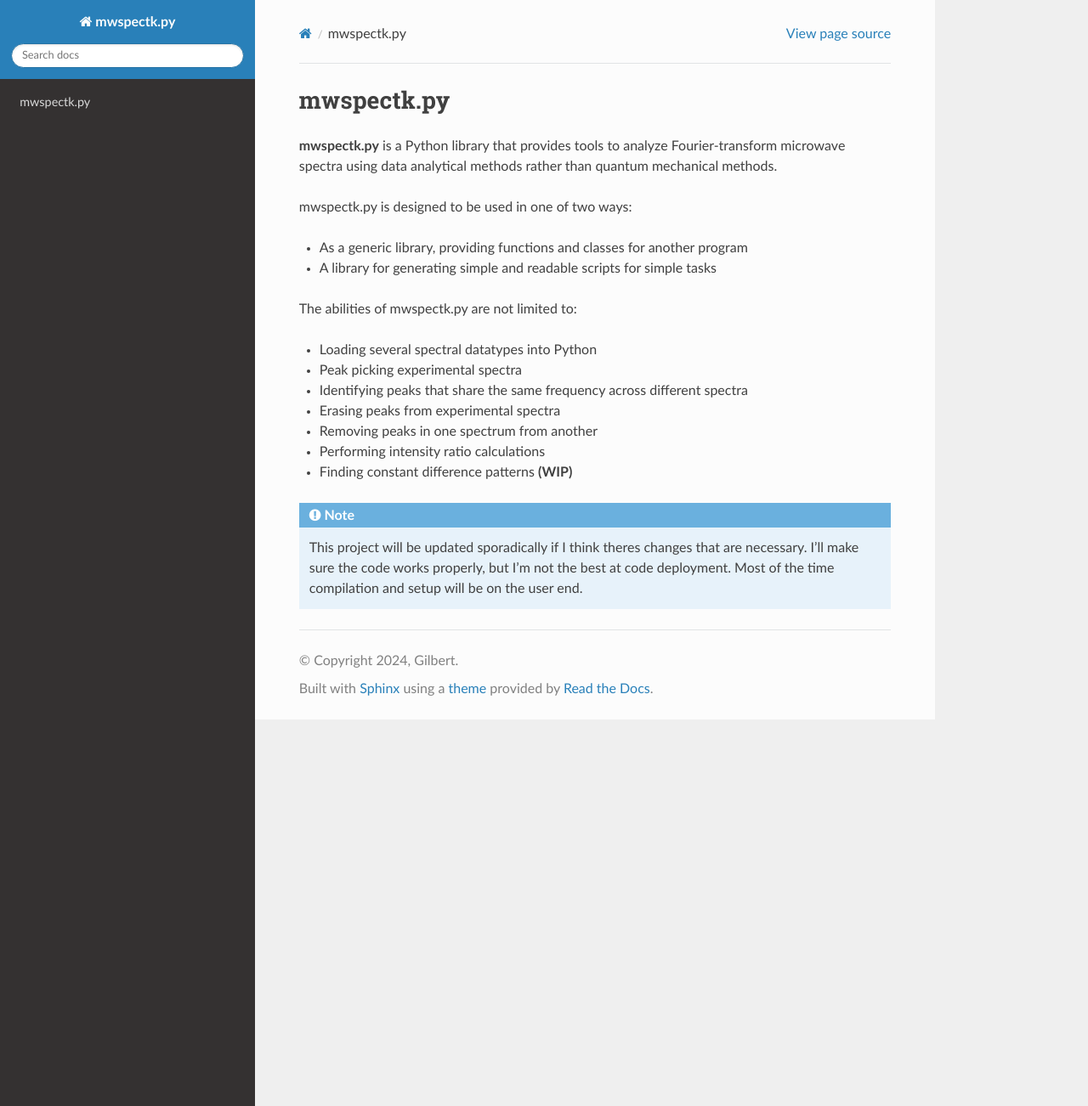
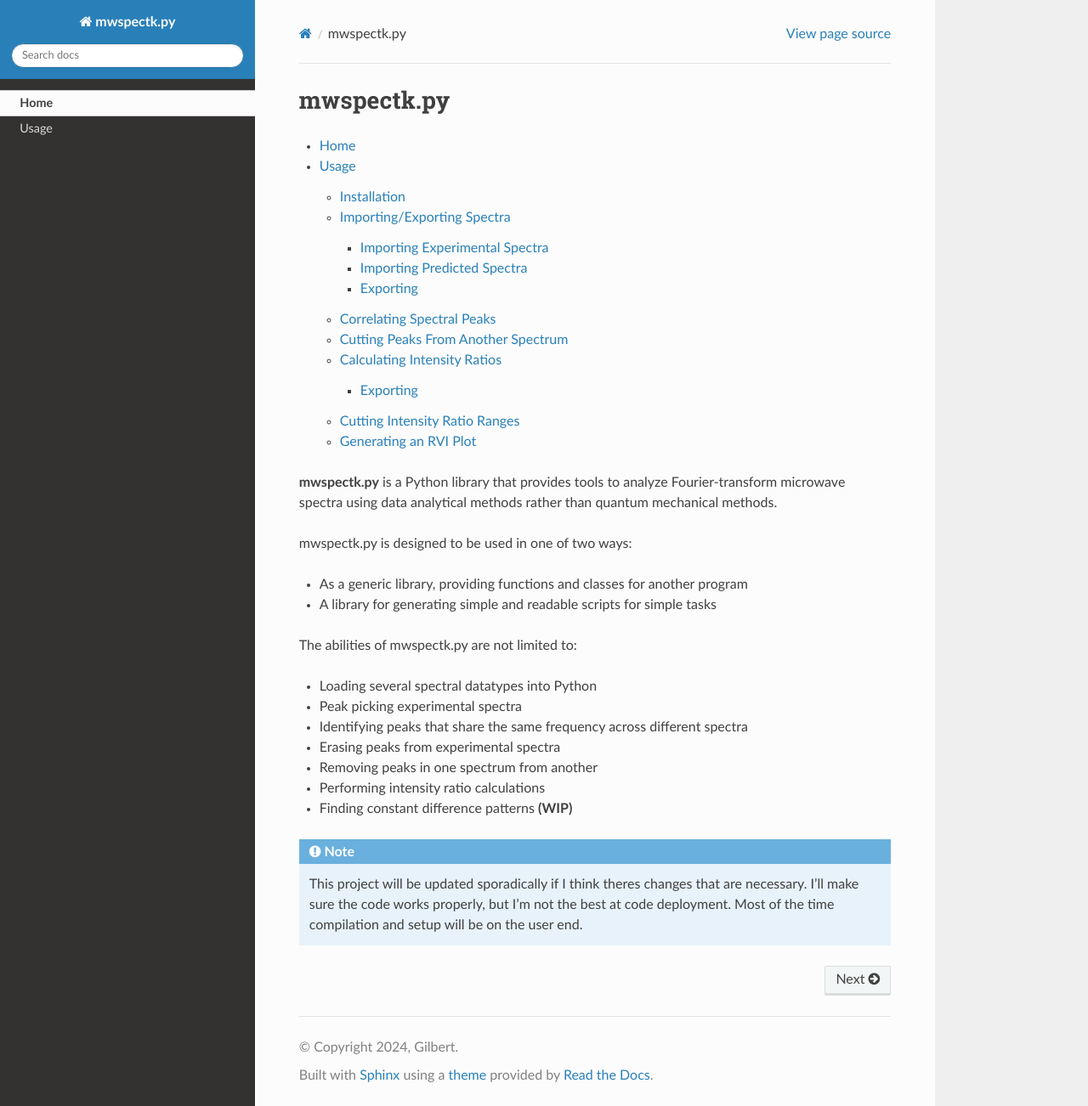
Before and after one commit to ArchonX64/mwspectk, a Sphinx documentation site: the page built from docs/source/index.rst, in a window 1280 px wide and 1302 px high. Shown: the whole window at 85% size. Built offline with Sphinx 7.4.7 and the Read the Docs theme 3.1.0, drawn with Linux system fonts in a browser that asks for light colours.

Commit message:
Updated documentation

```diff
--- a/docs/source/api.rst
+++ b/docs/source/api.rst
@@ -1,7 +1,2 @@
 API
 ===
-
-.. autosummary::
-   :toctree: generated
-
-   lumache
--- a/docs/source/index.rst
+++ b/docs/source/index.rst
@@ -1,5 +1,9 @@
 mwspectk.py
 ===================================
+
+.. toctree::
+    Home <self>
+    usage
 
 **mwspectk.py** is a Python library that provides tools to analyze
 Fourier-transform microwave spectra using data analytical methods
```
